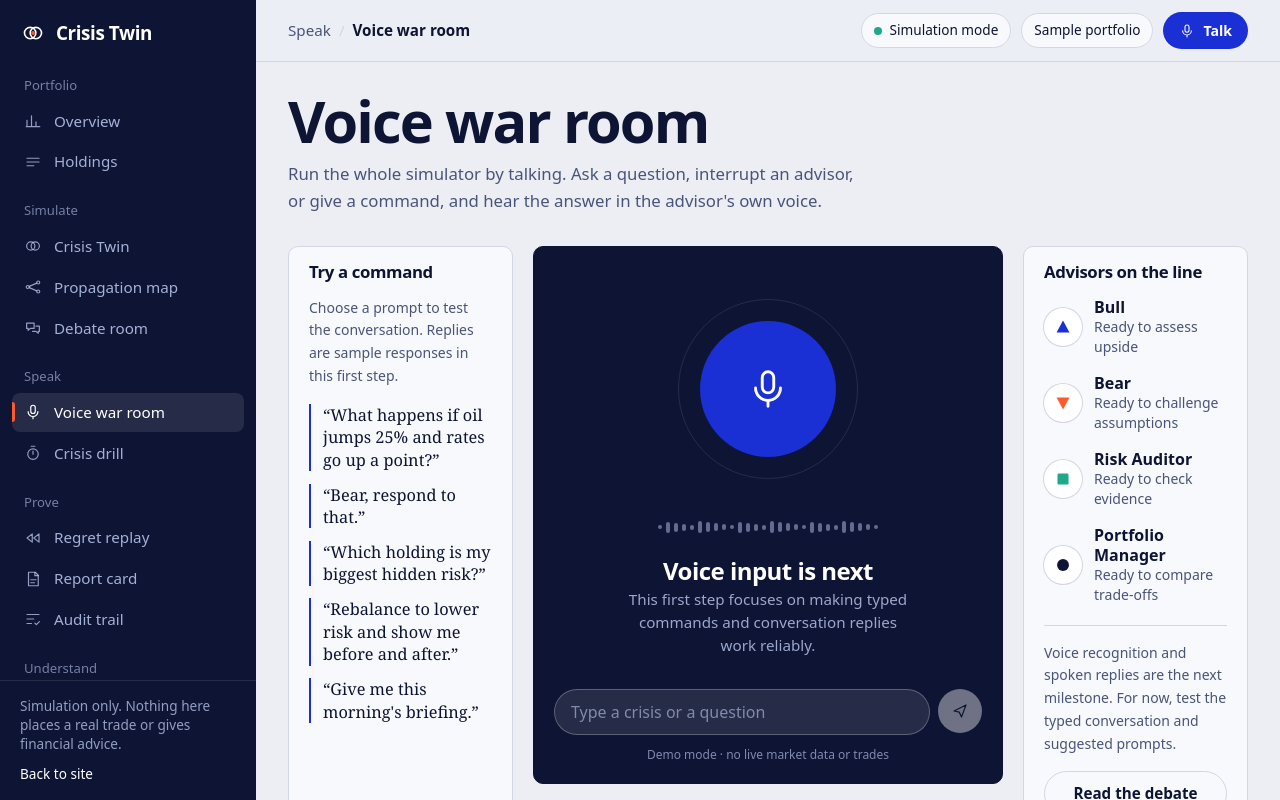
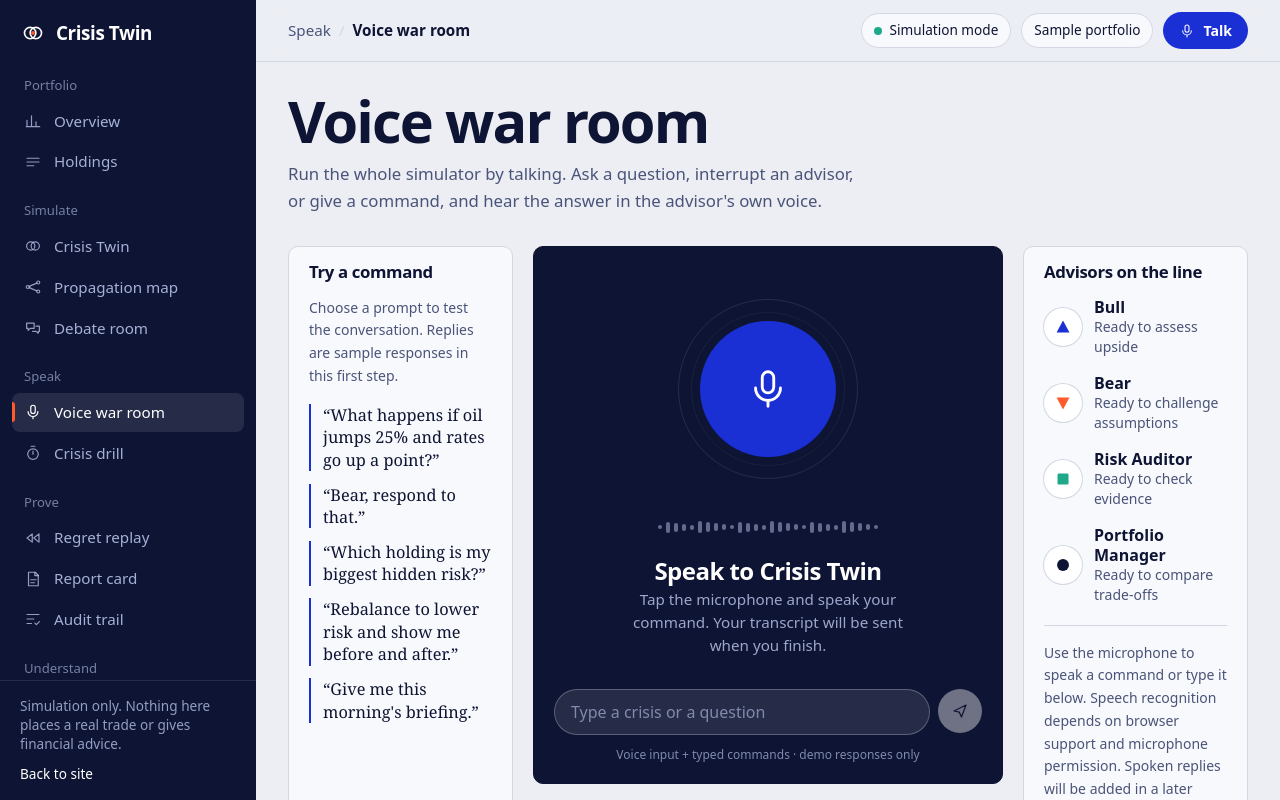
Before and after one commit to manan-soni15/crisis-twin, a Next.js app: page /war-room in a window 1280 px wide. Shown: the top 800 px of the page. Built offline with nearby package versions, Linux system fonts and the light colour scheme.

Commit message:
added browser speech recognition and voice command input

```diff
--- a/components/Icons.js
+++ b/components/Icons.js
@@ -5,6 +5,7 @@ const P = {
   map: (<><circle cx="5" cy="12" r="2" /><circle cx="19" cy="6" r="2" /><circle cx="19" cy="18" r="2" /><path d="M7 11.2l10-4.4M7 12.8l10 4.4" /></>),
   debate: (<><path d="M3.5 5.5h10v7h-5l-3 2.5v-2.5h-2z" /><path d="M16 9.5h4.5v7H19v2.5l-3-2.5h-4.5" /></>),
   mic: (<><rect x="9" y="3" width="6" height="11" rx="3" /><path d="M5.5 11.5a6.5 6.5 0 0013 0M12 18v3" /></>),
+  "mic-off": (<><rect x="9" y="3" width="6" height="11" rx="3" /><path d="M5.5 11.5a6.5 6.5 0 0013 0M12 18v3M4 4l16 16" /></>),
   drill: (<><circle cx="12" cy="13.5" r="7" /><path d="M12 13.5V9.5M9.5 3h5" /></>),
   replay: <path d="M11 6.5L4 12l7 5.5zM20 6.5L13 12l7 5.5z" />,
   report: (<><path d="M6 3h9l4 4v14H6z" /><path d="M14.5 3v4.5H19M9 13h7M9 17h5" /></>),
--- a/components/VoiceOrb.js
+++ b/components/VoiceOrb.js
@@ -1,33 +1,49 @@
 import { Icon } from "@/components/Icons";
 
-// Visual placeholder for Milestone 1. Speech recognition is intentionally
-// deferred until the typed conversation flow is tested and approved.
-export default function VoiceOrb() {
+export default function VoiceOrb({
+  isListening = false,
+  isProcessing = false,
+  isSupported = false,
+  onToggle,
+  statusMessage = "",
+}) {
+  const disabled = !isSupported || isProcessing;
+
   return (
     <div className="flex flex-col items-center py-6 text-center">
       <div className="relative grid h-[220px] w-[220px] place-items-center">
         <div className="absolute inset-0 grid place-items-center" aria-hidden="true">
-          <div className="h-[180px] w-[180px] rounded-full border border-white/10" />
+          <div className={`h-[180px] w-[180px] rounded-full border transition-colors ${isListening ? "border-ember/70" : "border-white/10"}`} />
         </div>
-        <div
-          className="relative grid h-[136px] w-[136px] place-items-center rounded-full bg-ultra text-white"
-          aria-label="Voice controls will be enabled in the next milestone"
+        <div className={`absolute h-[154px] w-[154px] rounded-full border transition-all ${isListening ? "animate-ping border-ember/30" : "border-white/5"}`} aria-hidden="true" />
+        <button
+          type="button"
+          onClick={onToggle}
+          disabled={disabled}
+          className={`relative grid h-[136px] w-[136px] place-items-center rounded-full text-white transition-all focus-visible:outline focus-visible:outline-2 focus-visible:outline-offset-4 focus-visible:outline-ember disabled:cursor-not-allowed disabled:opacity-60 ${isListening ? "bg-ember shadow-[0_0_45px_rgba(230,126,76,0.25)]" : "bg-ultra hover:scale-[1.03] hover:bg-ultra/90"}`}
+          aria-label={isListening ? "Stop voice input" : "Start voice input"}
+          aria-pressed={isListening}
+          title={!isSupported ? "Voice recognition is not supported in this browser" : isListening ? "Stop listening" : "Start voice input"}
         >
-          <Icon name="mic" size={46} strokeWidth={1.5} />
-        </div>
+          <Icon name={isListening ? "mic-off" : "mic"} size={46} strokeWidth={1.5} />
+        </button>
       </div>
       <div className="mt-2 flex h-10 items-center justify-center gap-1" aria-hidden="true">
         {Array.from({ length: 28 }, (_, i) => (
           <span
             key={i}
-            className="w-1 rounded-full bg-ice"
-            style={{ height: `${4 + ((i * 7) % 9)}px`, opacity: 0.45 }}
+            className={`w-1 rounded-full transition-colors ${isListening ? "bg-ember" : "bg-ice"}`}
+            style={{ height: `${isListening ? 5 + ((i * 11) % 24) : 4 + ((i * 7) % 9)}px`, opacity: isListening ? 0.9 : 0.45 }}
           />
         ))}
       </div>
-      <p className="head mt-3 text-[1.5rem] text-white">Voice input is next</p>
-      <p className="mt-1 max-w-[36ch] text-[0.95rem] text-ice/75">
-        This first step focuses on making typed commands and conversation replies work reliably.
+      <p className="head mt-3 text-[1.5rem] text-white">
+        {isListening ? "Listening…" : isProcessing ? "Preparing response…" : "Speak to Crisis Twin"}
+      </p>
+      <p className="mt-1 max-w-[36ch] text-[0.95rem] text-ice/75" aria-live="polite">
+        {statusMessage || (isSupported
+          ? "Tap the microphone and speak your command. Your transcript will be sent when you finish."
+          : "Voice input is unavailable in this browser. You can still type a command below.")}
       </p>
     </div>
   );
--- a/components/WarRoomExperience.js
+++ b/components/WarRoomExperience.js
@@ -68,9 +68,15 @@ export default function WarRoomExperience() {
   const [draft, setDraft] = useState("");
   const [isProcessing, setIsProcessing] = useState(false);
   const [lastSpeaker, setLastSpeaker] = useState("Crisis Twin");
+  const [isListening, setIsListening] = useState(false);
+  const [voiceSupported, setVoiceSupported] = useState(false);
+  const [voiceStatus, setVoiceStatus] = useState("");
   const inputRef = useRef(null);
   const timerRef = useRef(null);
   const conversationRef = useRef(null);
+  const recognitionRef = useRef(null);
+  const finalTranscriptRef = useRef("");
+  const shouldSubmitVoiceRef = useRef(false);
 
   useEffect(() => {
     if (conversationRef.current) {
@@ -78,8 +84,20 @@ export default function WarRoomExperience() {
     }
   }, [messages, isProcessing]);
 
-  useEffect(() => () => {
-    if (timerRef.current) clearTimeout(timerRef.current);
+  useEffect(() => {
+    setVoiceSupported(Boolean(window.SpeechRecognition || window.webkitSpeechRecognition));
+
+    return () => {
+      if (timerRef.current) clearTimeout(timerRef.current);
+      shouldSubmitVoiceRef.current = false;
+      if (recognitionRef.current) {
+        recognitionRef.current.onresult = null;
+        recognitionRef.current.onend = null;
+        recognitionRef.current.onerror = null;
+        recognitionRef.current.stop();
+        recognitionRef.current = null;
+      }
+    };
   }, []);
 
   function sendCommand(value) {
@@ -101,11 +119,92 @@ export default function WarRoomExperience() {
 
   function handleSubmit(event) {
     event.preventDefault();
+    shouldSubmitVoiceRef.current = false;
+    if (isListening && recognitionRef.current) recognitionRef.current.stop();
     sendCommand(draft);
+  }
+
+  function toggleVoiceInput() {
+    if (!voiceSupported || isProcessing) return;
+
+    if (isListening && recognitionRef.current) {
+      shouldSubmitVoiceRef.current = true;
+      recognitionRef.current.stop();
+      return;
+    }
+
+    const SpeechRecognition = window.SpeechRecognition || window.webkitSpeechRecognition;
+    if (!SpeechRecognition) {
+      setVoiceStatus("Voice recognition is not supported here. Please type your command instead.");
+      setVoiceSupported(false);
+      return;
+    }
+
+    try {
+      const recognition = new SpeechRecognition();
+      recognition.lang = "en-IN";
+      recognition.continuous = false;
+      recognition.interimResults = true;
+      recognition.maxAlternatives = 1;
+      recognitionRef.current = recognition;
+      finalTranscriptRef.current = "";
+      shouldSubmitVoiceRef.current = true;
+      setVoiceStatus("Listening now. Speak clearly, then pause to send your command.");
+      setDraft("");
+
+      recognition.onresult = (event) => {
+        let interimTranscript = "";
+        for (let i = event.resultIndex; i < event.results.length; i += 1) {
+          const transcript = event.results[i][0]?.transcript || "";
+          if (event.results[i].isFinal) finalTranscriptRef.current += `${transcript} `;
+          else interimTranscript += transcript;
+        }
+        const combined = `${finalTranscriptRef.current} ${interimTranscript}`.trim();
+        setDraft(combined);
+      };
+
+      recognition.onerror = (event) => {
+        shouldSubmitVoiceRef.current = false;
+        const messages = {
+          "not-allowed": "Microphone permission was denied. Allow microphone access in your browser settings, or type your command.",
+          "service-not-allowed": "The browser speech service is unavailable. You can still type your command.",
+          "no-speech": "No speech was detected. Tap the microphone and try again.",
+          network: "The browser speech service had a network issue. Please try again or type your command.",
+          aborted: "Voice input was stopped.",
+        };
+        setVoiceStatus(messages[event.error] || "Voice input could not start. Please try again or type your command.");
+      };
+
+      recognition.onend = () => {
+        setIsListening(false);
+        recognitionRef.current = null;
+        const transcript = finalTranscriptRef.current.trim();
+        if (shouldSubmitVoiceRef.current && transcript) {
+          shouldSubmitVoiceRef.current = false;
+          setVoiceStatus("Voice command received.");
+          setDraft("");
+          sendCommand(transcript);
+        } else if (shouldSubmitVoiceRef.current) {
+          shouldSubmitVoiceRef.current = false;
+          setVoiceStatus("I didn't catch a complete command. Try again or type below.");
+        }
+      };
+
+      recognition.start();
+      setIsListening(true);
+    } catch {
+      shouldSubmitVoiceRef.current = false;
+      setIsListening(false);
+      setVoiceStatus("Could not access voice input. Check microphone permission or type your command.");
+    }
   }
 
   function clearConversation() {
     if (isProcessing && timerRef.current) clearTimeout(timerRef.current);
+    shouldSubmitVoiceRef.current = false;
+    if (recognitionRef.current) recognitionRef.current.stop();
+    setIsListening(false);
+    setVoiceStatus("");
     setMessages(INITIAL_MESSAGES);
     setIsProcessing(false);
     setLastSpeaker("Crisis Twin");
@@ -140,7 +239,13 @@ export default function WarRoomExperience() {
 
         <div className="space-y-5 lg:order-2 lg:col-span-6">
           <Panel tone="ink" bodyClass="!pt-2">
-            <VoiceOrb />
+            <VoiceOrb
+              isListening={isListening}
+              isProcessing={isProcessing}
+              isSupported={voiceSupported}
+              onToggle={toggleVoiceInput}
+              statusMessage={voiceStatus}
+            />
             <form onSubmit={handleSubmit} className="mx-auto mt-2 flex max-w-[520px] gap-2" aria-label="Type a request">
               <label htmlFor="typed" className="sr-only">Type a request</label>
               <input
@@ -163,7 +268,7 @@ export default function WarRoomExperience() {
                 <Icon name="send" size={18} />
               </button>
             </form>
-            <div className="mt-3 text-center text-xs text-ice/60">{isProcessing ? "Preparing a demo response…" : "Demo mode · no live market data or trades"}</div>
+            <div className="mt-3 text-center text-xs text-ice/60">{isListening ? "Microphone active · pause when finished" : isProcessing ? "Preparing a demo response…" : "Voice input + typed commands · demo responses only"}</div>
           </Panel>
 
           <Panel title="Conversation" aside={<button type="button" onClick={clearConversation} className="text-sm font-medium text-ultra hover:underline">Clear</button>}>
@@ -202,7 +307,7 @@ export default function WarRoomExperience() {
               </li>
             ))}
           </ul>
-          <p className="mt-5 border-t border-line pt-4 text-sm leading-relaxed text-slate">Voice recognition and spoken replies are the next milestone. For now, test the typed conversation and suggested prompts.</p>
+          <p className="mt-5 border-t border-line pt-4 text-sm leading-relaxed text-slate">Use the microphone to speak a command or type it below. Speech recognition depends on browser support and microphone permission. Spoken replies will be added in a later milestone.</p>
           <div className="mt-4"><Button href="/debate" variant="ghost" className="w-full">Read the debate</Button></div>
         </Panel>
       </div>
```
